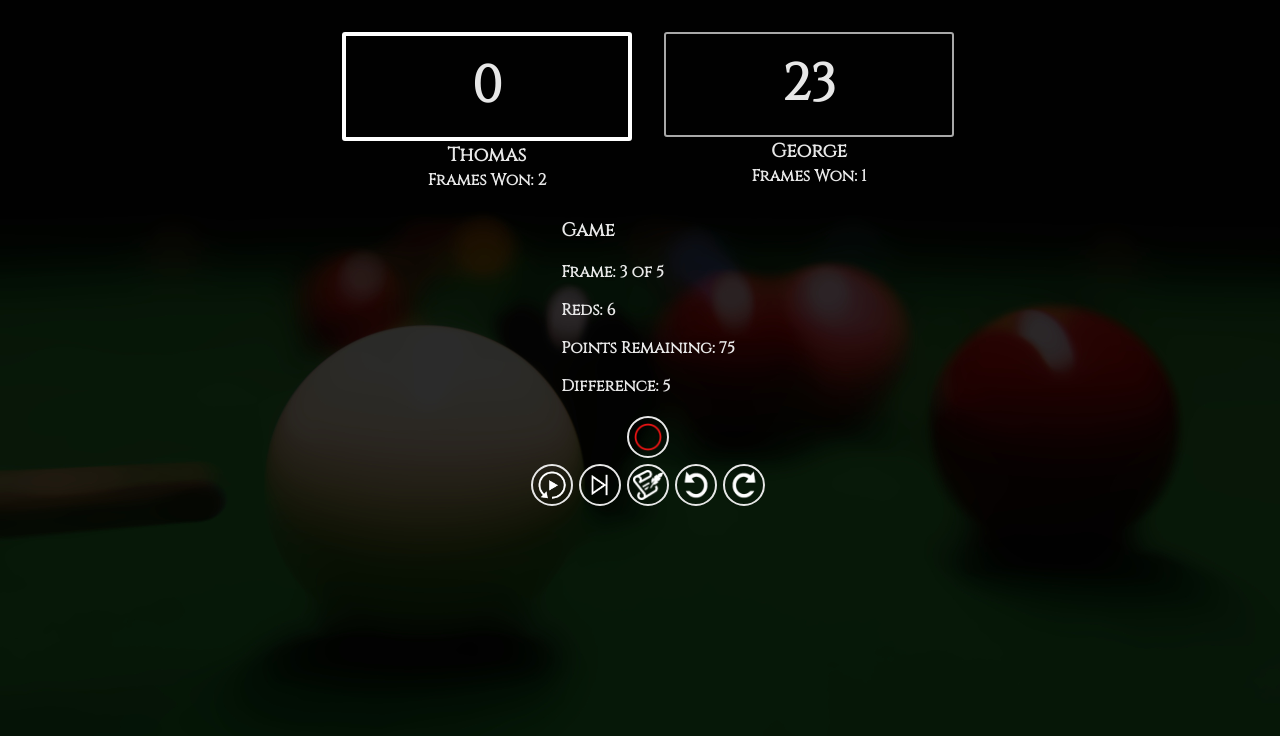
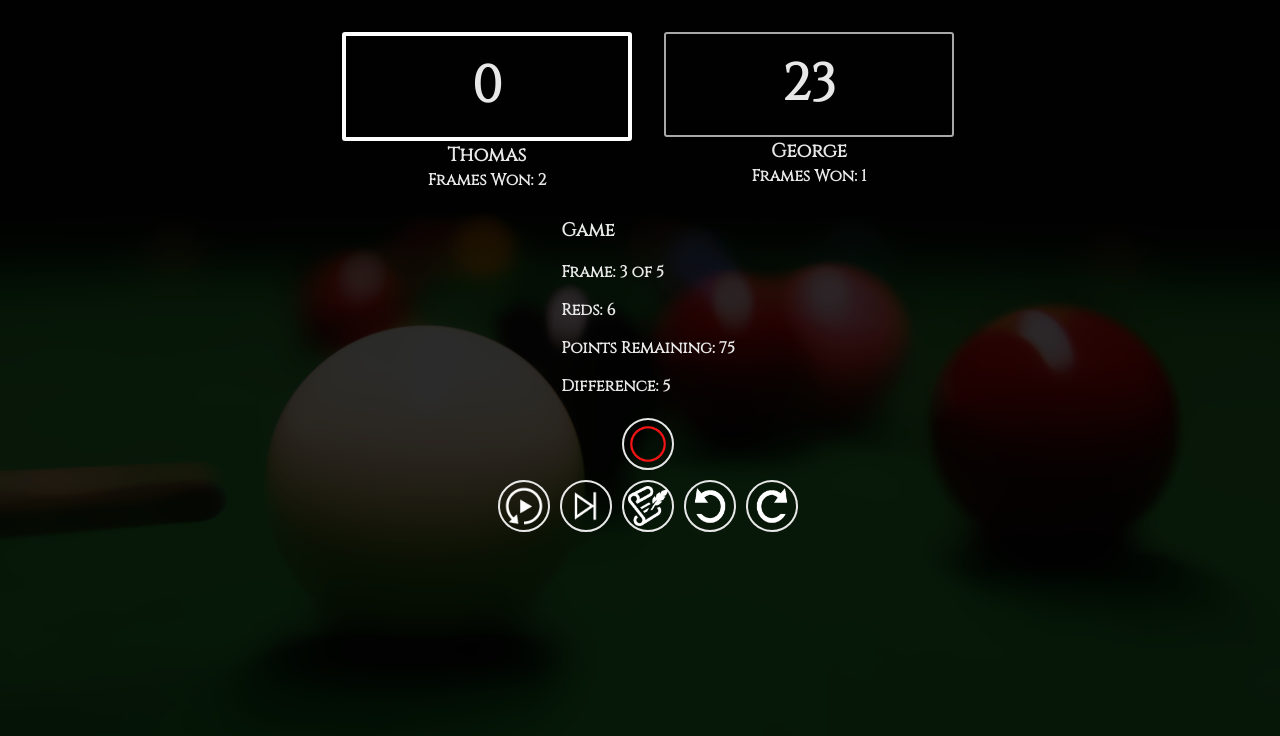
Before and after one commit to thpapei/snookercounter, a React (Vite) app: page / in a window 1280 px wide. Shown: the top 736 px of the page. Built offline with nearby package versions, Linux system fonts and the light colour scheme.

Commit message:
Control buttons are bigger

```diff
--- a/src/styles/components/_controls.scss
+++ b/src/styles/components/_controls.scss
@@ -13,9 +13,9 @@
   cursor: pointer;
   display: flex;
   justify-content: center;
-  margin: 3px;
-  width: 30px;
-  height: 30px;
+  margin: 5px;
+  width: 40px;
+  height: 40px;
   padding: 4px;
   transition: background-color 100ms ease-in-out;
   -webkit-user-select: none; /* for safari & chrome browsers */
```
